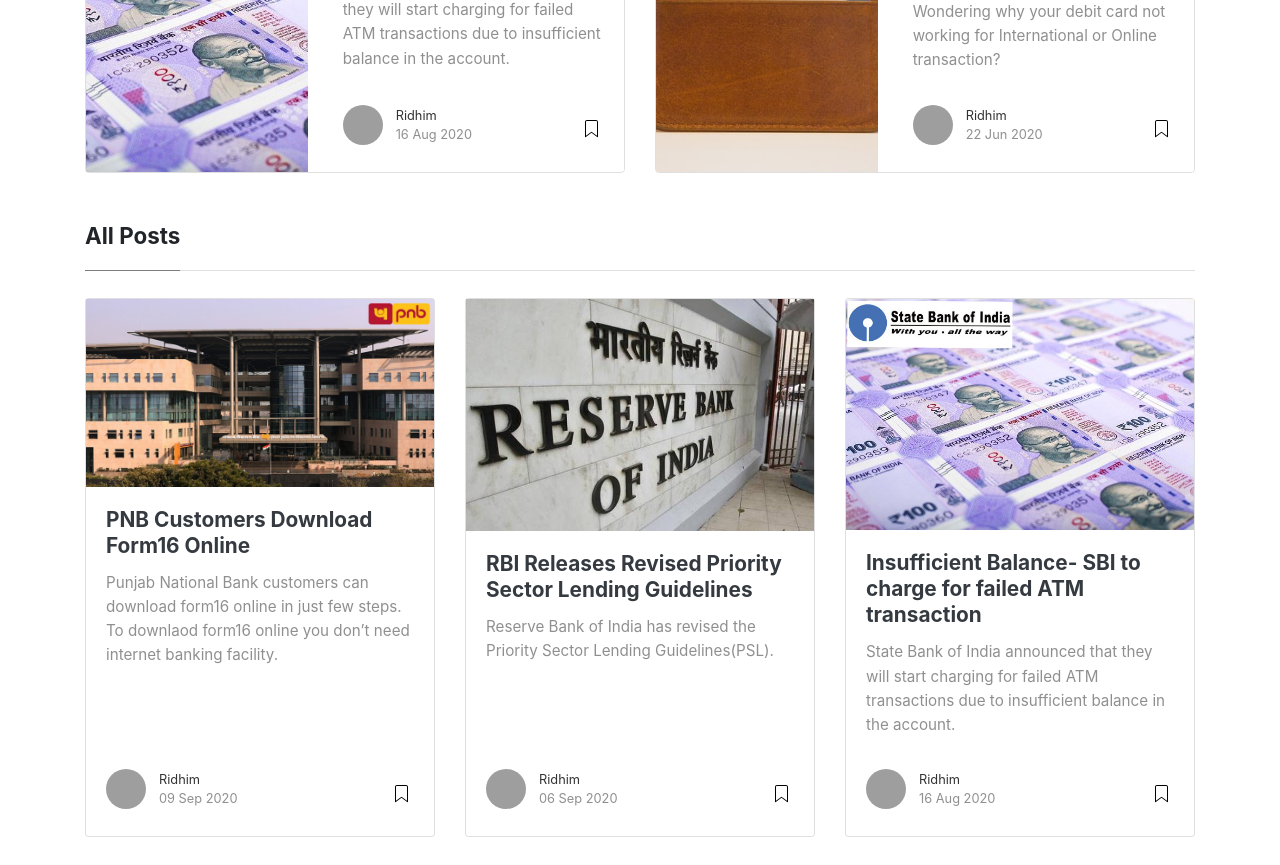
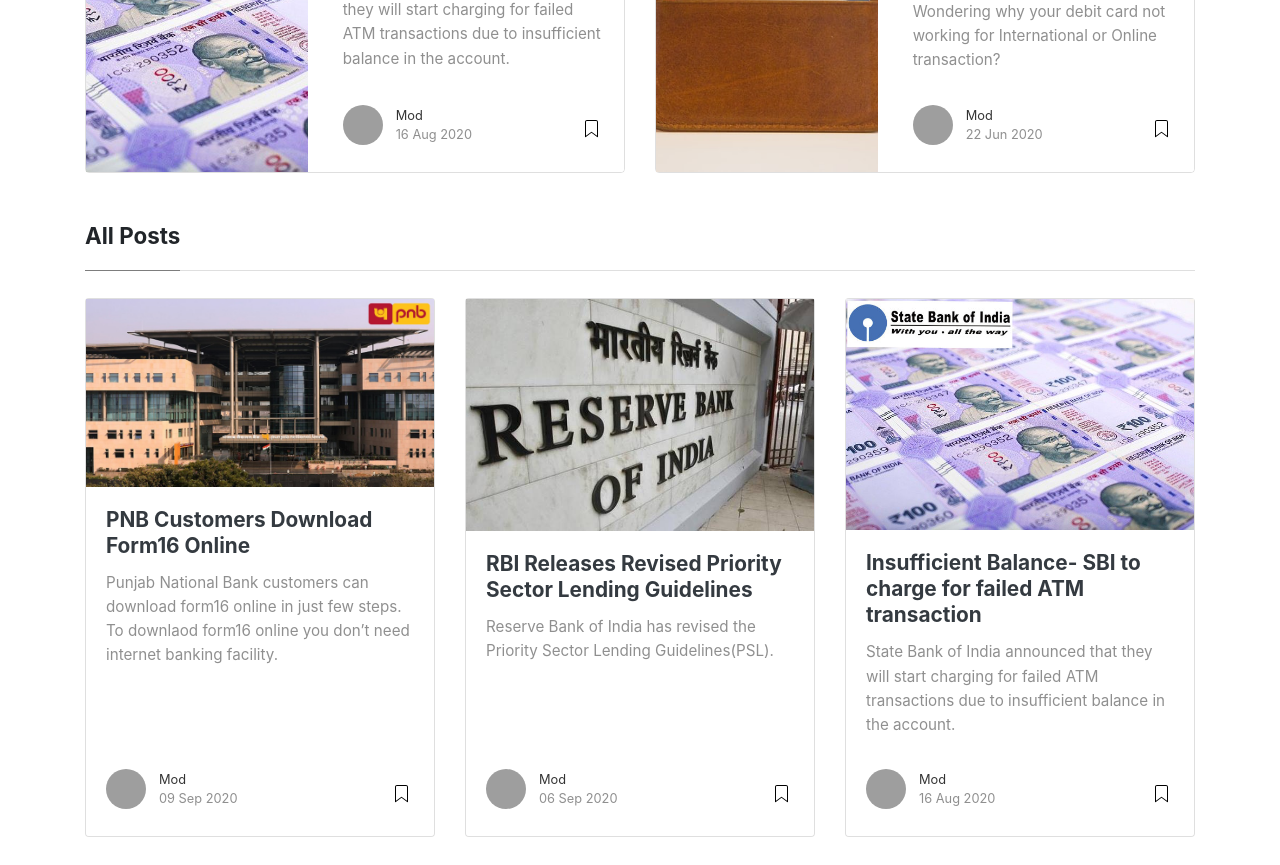
Before and after one commit to rdmmehta/batz, a Jekyll site: the page built from index.html, in a window 1280 px wide and 1400 px high, scrolled down 275 px, cut to the strip 152-1017 px from the top of the window. Built offline with Jekyll 4.4.1, drawn with Linux system fonts in a browser that asks for light colours; nearby versions of some CDN libraries; the list of posts is cut into pages by our own code; some of the changed text lies outside the part shown; grey boxes are pictures that could not be loaded.

Commit message:
Update _config.yml

```diff
--- a/_config.yml
+++ b/_config.yml
@@ -15,7 +15,7 @@
 authors:
   Ridhim:
     name: Ridhim Mehta
-    display_name: Ridhim
+    display_name: Mod
     gravatar: e56154546cf4be74e393c62d1ae9f9d4
     email: teambankingatoz@gmail.com
     web: https://ridh.im
```
